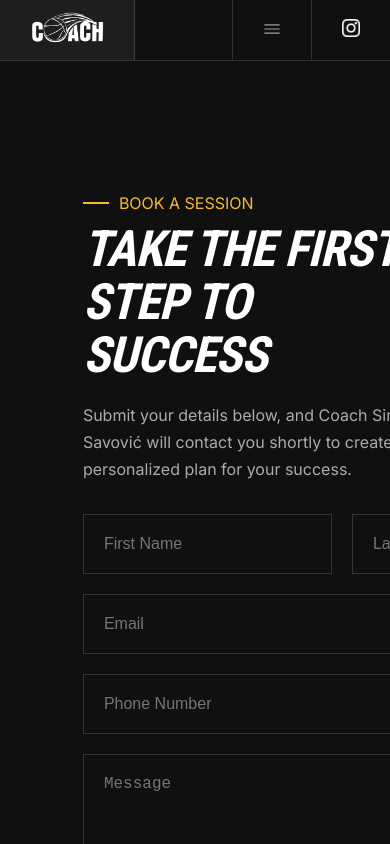
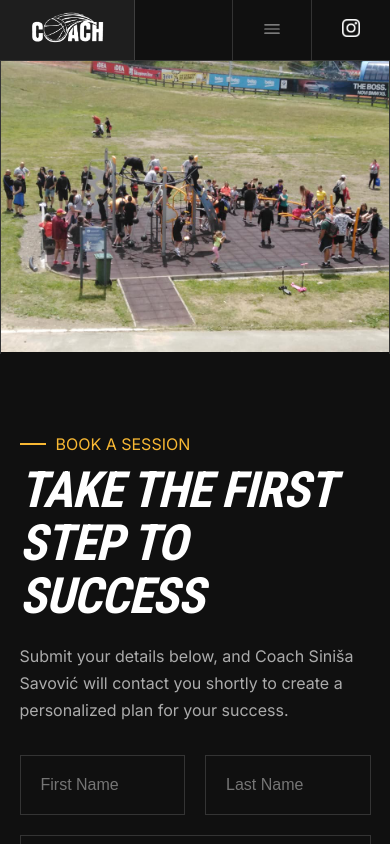
Before and after one commit to krsticzoran/basketball-coach, a Next.js app: page /book-a-session in a window 390 px wide. Shown: the top 844 px of the page. Built offline with nearby package versions, Linux system fonts and the light colour scheme.

Commit message:
book a session for the mobile

```diff
--- a/styles/pages/book-a-session.module.scss
+++ b/styles/pages/book-a-session.module.scss
@@ -3,11 +3,22 @@
 
 .contact {
   @include grid(2, start);
-  padding-top: 6.3rem;
+  padding-top: 6.1rem;
   align-items: stretch;
+  @include lg {
+    grid: none;
+    @include flex(start, center, column-reverse);
+  }
 
   .data {
     padding: 13rem 16%;
+    @include lg {
+      padding: 8rem 11% 3rem;
+    }
+    @include xs {
+      max-width: 100%;
+      padding: 8rem 5% 3rem;
+    }
     p {
       @include spacing(margin-bottom, 4);
     }
@@ -24,6 +35,9 @@
         background-color: $transparent;
         @include spacing(padding, 0, 3);
         @include font-size(s);
+        @include xs {
+          width: 100%;
+        }
         &:focus {
           outline: none;
           border: 2px solid $white;
```
